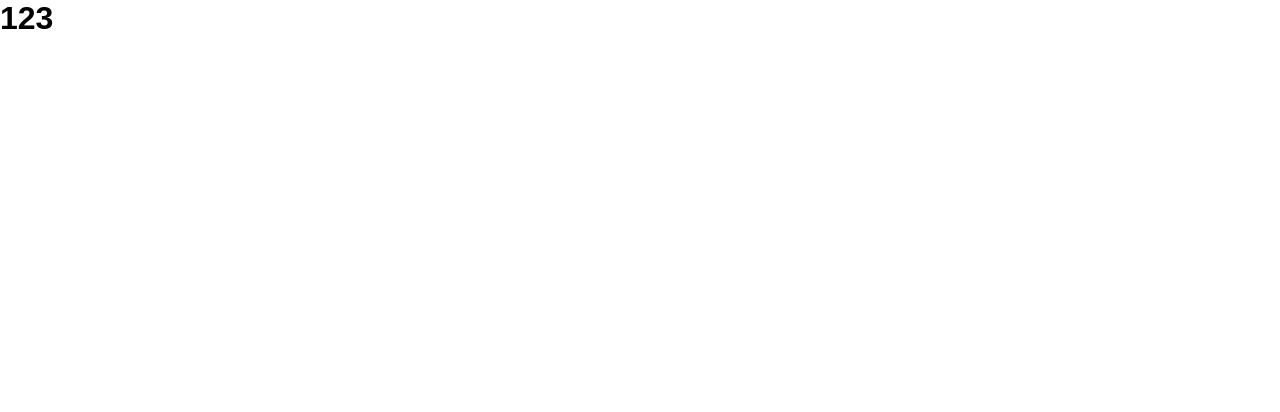
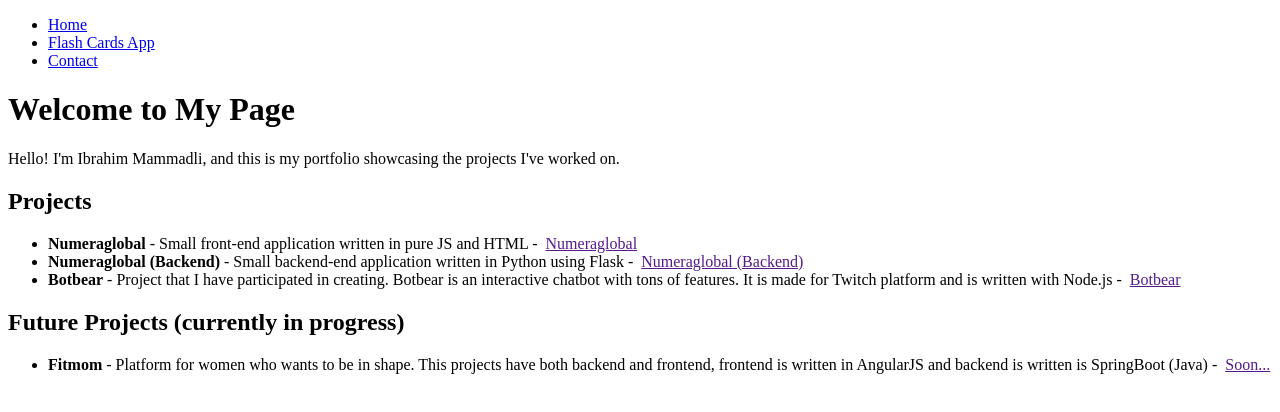
Before and after one commit to devilinherdemeanour/wm1-assignment3, a React (Create React App) app: page / in a window 1280 px wide. Shown: the top 412 px of the page. Built offline with nearby package versions, Linux system fonts and the light colour scheme.

Commit message:
base of application (routing to pages)

```diff
--- a/db.json
+++ /dev/null
@@ -1,9 +0,0 @@
-{
-    "posts": [
-      { "id": 1, "title": "json-server", "author": "typicode" }
-    ],
-    "comments": [
-      { "id": 1, "body": "some comment", "postId": 1 }
-    ],
-    "profile": { "name": "typicode" }
-  }
--- a/package.json
+++ b/package.json
@@ -8,6 +8,7 @@
     "@testing-library/user-event": "^13.5.0",
     "react": "^18.2.0",
     "react-dom": "^18.2.0",
+    "react-router-dom": "^6.21.0",
     "react-scripts": "5.0.1",
     "web-vitals": "^2.1.4"
   },
--- a/src/App.js
+++ b/src/App.js
@@ -1,11 +1,30 @@
-import './App.css';
+import React from 'react';
+import { BrowserRouter as Router, Route, Routes, Link } from 'react-router-dom';
+import Home from './Home';
+import Contact from './Contact'
 
-function App() {
+const App = () => {
   return (
-    <div className="App">
-      <h1>123</h1>
-    </div>
+    <Router>
+       <nav>
+        <ul>
+          <li>
+            <Link to="/">Home</Link>
+          </li>
+          <li>
+            <Link to="/about">Flash Cards App</Link>
+          </li>
+          <li>
+            <Link to="/contact">Contact</Link>
+          </li>
+        </ul>
+      </nav>
+      <Routes>
+        <Route path="/" element={<Home />} />
+        <Route path="/contact" element={<Contact />} />
+      </Routes>
+    </Router>
   );
-}
+};
 
 export default App;
--- /dev/null
+++ b/src/Contact.js
@@ -0,0 +1,20 @@
+import React from 'react';
+
+const Contact = () => {
+  return (
+    <div>
+     <form>
+        <label>Name and Surname</label>
+        <input type='text'/> <br/>
+        <label>E-mail</label>
+        <input type='text'/> <br/>
+        <label>Subject</label>
+        <input type='text'/> <br/>
+        <label>Message</label>
+        <input type='text'/>
+     </form>
+    </div>
+  );
+};
+
+export default Contact;
--- /dev/null
+++ b/src/Home.js
@@ -0,0 +1,39 @@
+
+import React from 'react';
+
+const Home = () => {
+  return (
+    <div>
+      <h1>Welcome to My Page</h1>
+      <p>
+        Hello! I'm Ibrahim Mammadli, and this is my portfolio showcasing the projects I've worked on.
+      </p>
+
+      <h2>Projects</h2>
+      <ul>
+        <li>
+          <strong>Numeraglobal</strong> - Small front-end application written in pure JS and HTML - &nbsp;
+          <a href="">Numeraglobal</a>
+        </li>
+        <li>
+          <strong>Numeraglobal (Backend)</strong> - Small backend-end application written in Python using Flask - &nbsp;
+          <a href="">Numeraglobal (Backend)</a>
+        </li>
+        <li>
+          <strong>Botbear</strong> - Project that I have participated in creating. Botbear is an interactive chatbot with tons of features. It is made for Twitch platform and is written with Node.js - &nbsp;
+          <a href="">Botbear</a>
+        </li>
+      </ul>
+
+      <h2>Future Projects (currently in progress)</h2>
+      <ul>
+        <li>
+          <strong>Fitmom</strong> - Platform for women who wants to be in shape. This projects have both backend and frontend, frontend is written in AngularJS and backend is written is SpringBoot (Java) - &nbsp;
+          <a href="">Soon...</a>
+        </li>
+      </ul>
+    </div>
+  );
+};
+
+export default Home;
```
Also changed, not shown: cards.json (added, +14 -0 lines), 1 other file (tests, documents, lock files or other folders).
